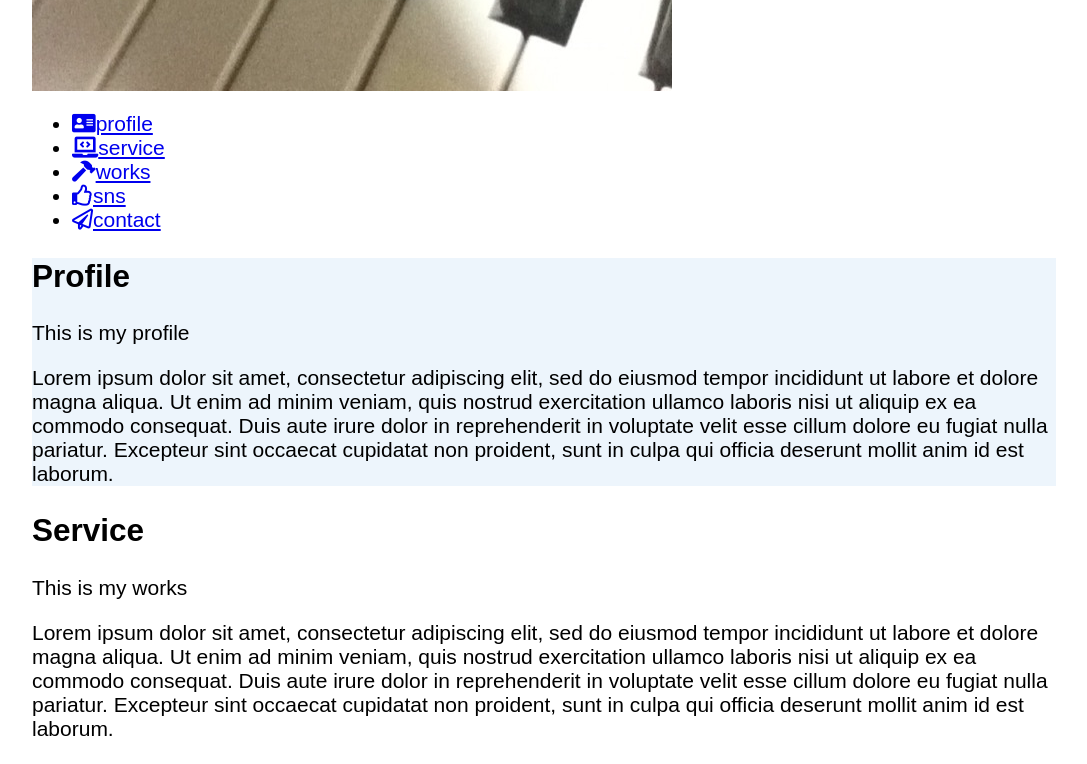
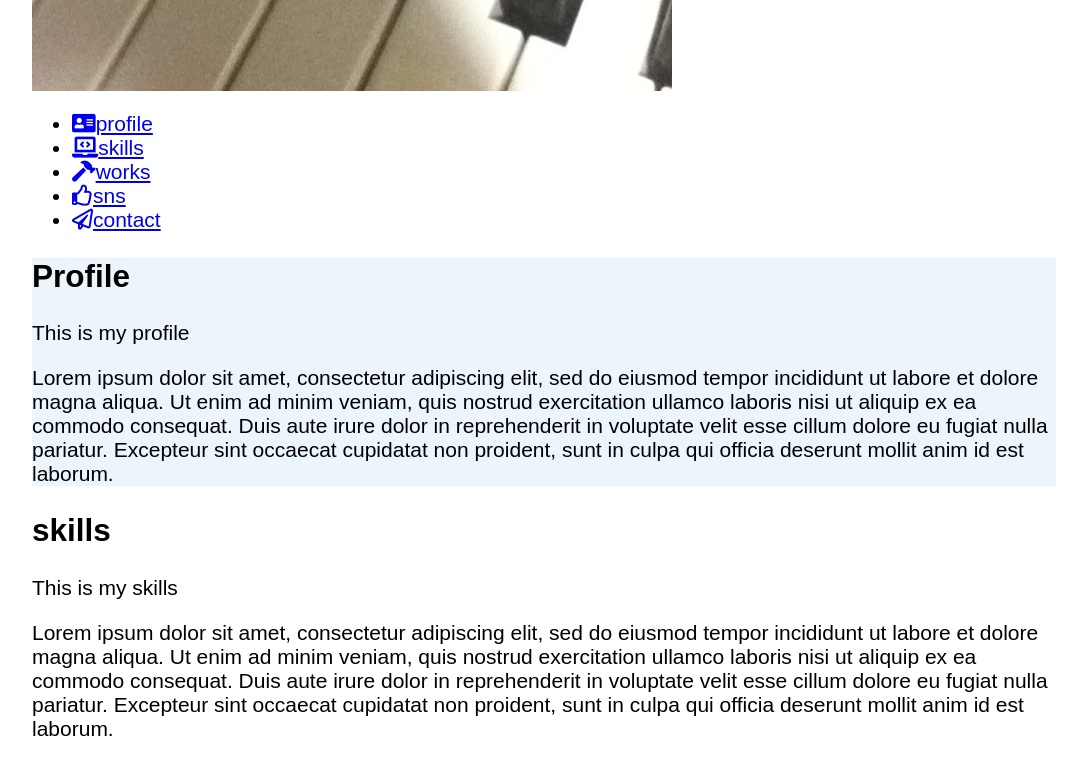
Before and after one commit to Atsushikeys/myPortfolio, a plain HTML site: page index.html in a window 1280 px wide. Shown: the part 557-1321 px from the top of the page, without its empty margins (96-1183 px from the left). Drawn offline with Linux system fonts and the light colour scheme.

Commit message:
service to skills

```diff
--- a/index.html
+++ b/index.html
@@ -26,8 +26,8 @@
               >
             </li>
             <li>
-              <a href="#service"
-                ><i class="fas fa-laptop-code"></i><span>service</span></a
+              <a href="#skills"
+                ><i class="fas fa-laptop-code"></i><span>skills</span></a
               >
             </li>
             <li>
@@ -64,8 +64,8 @@
       </section>
 
       <section>
-        <h2 id="service">Service</h2>
-        <p>This is my works</p>
+        <h2 id="skills">skills</h2>
+        <p>This is my skills</p>
         <p>
           Lorem ipsum dolor sit amet, consectetur adipiscing elit, sed do
           eiusmod tempor incididunt ut labore et dolore magna aliqua. Ut enim ad
```
